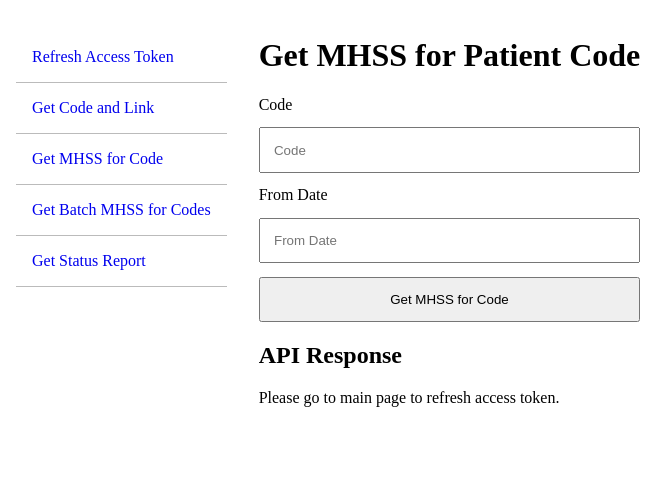
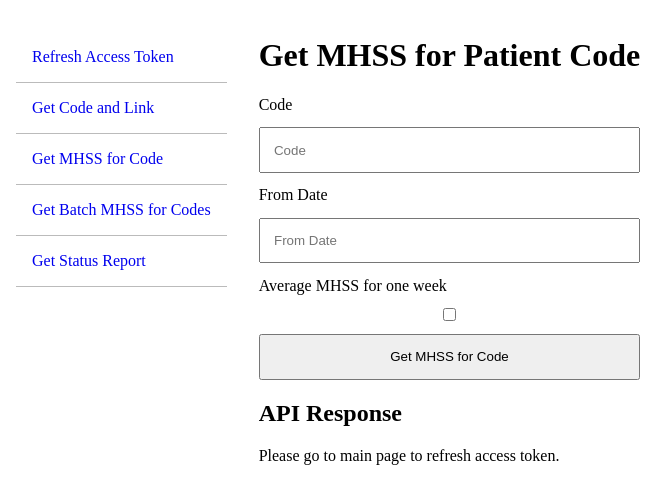
Before and after one commit to Behavidence-Research-App/Behavidence-Care-API-demo, a Next.js app: page /get-mhss in a window 1280 px wide. Shown: the top 504 px of the page, without its empty margins (40-711 px from the left). Built offline with nearby package versions, Linux system fonts and the light colour scheme.

Commit message:
add parameter to GetMHSS

```diff
--- a/pages/get-mhss.tsx
+++ b/pages/get-mhss.tsx
@@ -15,6 +15,7 @@ const GetMHSS: React.FC = () => {
 
     const [code, setCode] = useState('');
     const [fromDate, setFromDate] = useState('');
+    const [average, setAverage] = useState(false)
 
     const [directLink, setDirectLink] = useState("");
 
@@ -33,7 +34,8 @@ const GetMHSS: React.FC = () => {
                 },
                 'body': JSON.stringify({
                     'Code': code,
-                    'From': fromDate
+                    'From': fromDate,
+                    'Average': average
                 }),
             });
 
@@ -80,6 +82,13 @@ const GetMHSS: React.FC = () => {
                         value={fromDate}
                         onChange={(e) => setFromDate(e.target.value)}
                       />
+                      <label htmlFor='getAvgMHSS'>Average MHSS for one week</label>
+                      <input
+                        name="getAvgMHSS"
+                        type="checkbox"
+                        checked={average}
+                        onChange={(e) => setAverage(e.target.checked)}
+                      />
                       <button onClick={handleGetMHSS}>Get MHSS for Code</button>
                     </div>
                     <div>
```
Also changed, not shown: 1 other file (tests, documents, lock files or other folders).
